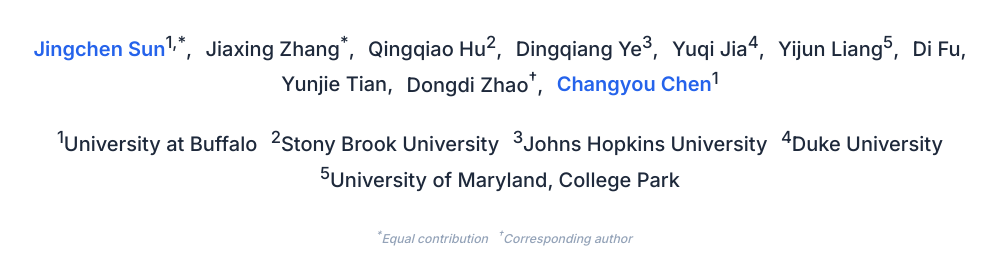
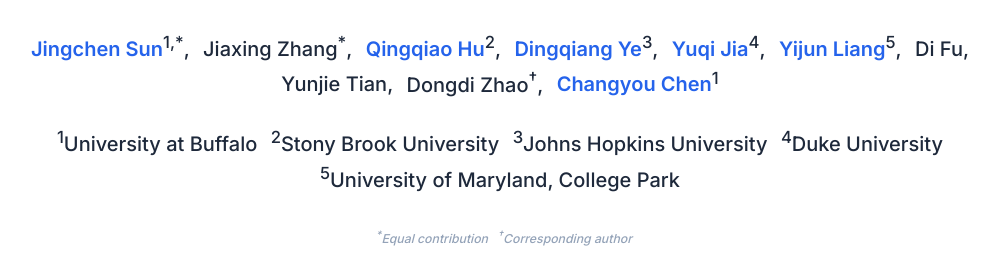
Before and after one commit to Jingchensun/jingchensun.github.io, a plain HTML site: page future-opsd/index.html in a window 1280 px wide. Shown: the part 199-472 px from the top of the page, without its empty margins (136-1142 px from the left). Drawn offline with nearby package versions, Linux system fonts and the light colour scheme; some icons are missing.

Commit message:
Add coauthor homepage links to Future-OPSD page

```diff
--- a/future-opsd/index.html
+++ b/future-opsd/index.html
@@ -138,10 +138,10 @@
             <div class="is-size-5 publication-authors">
               <span class="author-block"><a href="https://jingchensun.github.io/" target="_blank">Jingchen Sun</a><sup>1,*</sup>,</span>
               <span class="author-block">Jiaxing Zhang<sup>*</sup>,</span>
-              <span class="author-block">Qingqiao Hu<sup>2</sup>,</span>
-              <span class="author-block">Dingqiang Ye<sup>3</sup>,</span>
-              <span class="author-block">Yuqi Jia<sup>4</sup>,</span>
-              <span class="author-block">Yijun Liang<sup>5</sup>,</span>
+              <span class="author-block"><a href="https://winstonhutiger.github.io/" target="_blank">Qingqiao Hu</a><sup>2</sup>,</span>
+              <span class="author-block"><a href="https://bugjudger.github.io/" target="_blank">Dingqiang Ye</a><sup>3</sup>,</span>
+              <span class="author-block"><a href="https://jyqhahah.github.io/" target="_blank">Yuqi Jia</a><sup>4</sup>,</span>
+              <span class="author-block"><a href="https://joliang17.github.io/" target="_blank">Yijun Liang</a><sup>5</sup>,</span>
               <span class="author-block">Di Fu,</span>
               <span class="author-block">Yunjie Tian,</span>
               <span class="author-block">Dongdi Zhao<sup>†</sup>,</span>
```
